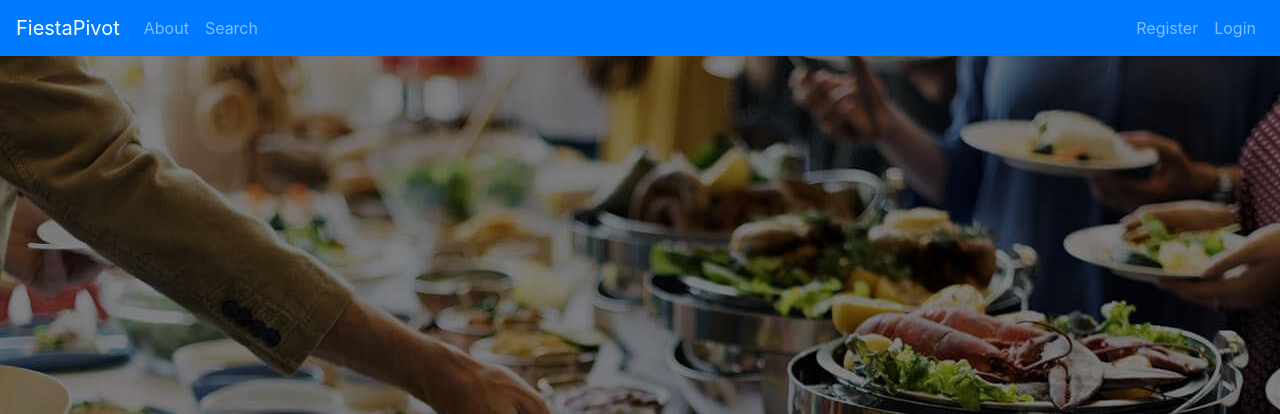
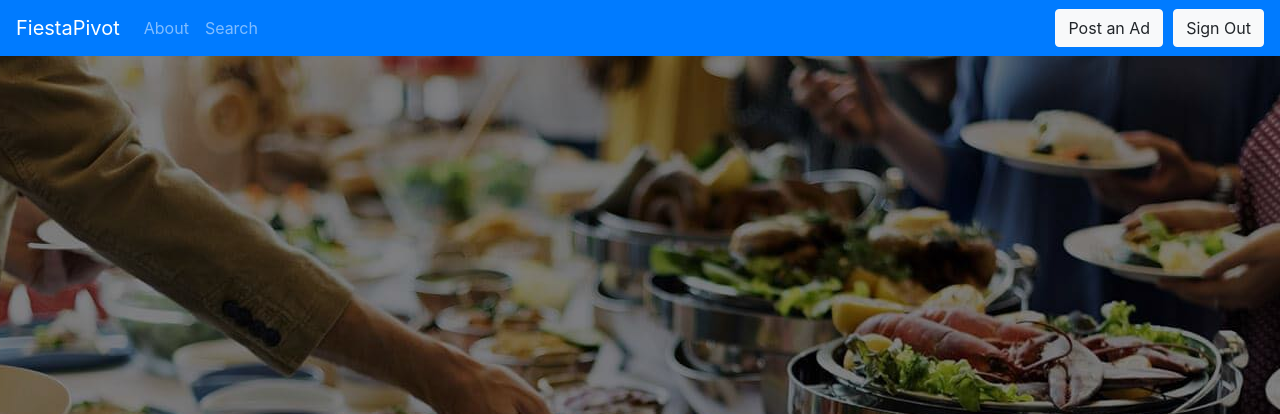
Before and after one commit to baileyivancic/FiestaPivot-SENG2011_18s2, a Flask app: page / in a window 1280 px wide. Shown: the top 414 px of the page. Run offline with Flask 2, Linux system fonts and the light colour scheme; a user stored in the database is signed in; data comes from the database, SQL or seed files in the repository; both versions use the stored data as it was after the commit; some libraries are stand-ins or nearby versions.

Commit message:
fixed index page nav bar (changes with context)

```diff
--- a/database.py
+++ b/database.py
@@ -153,6 +153,17 @@ class Database(object):
 
         self.close(db)
         return
+
+    def delete_bid(self, bid_id):
+        db = self.get_db()
+        cursor = db.cursor()
+
+        print(bid_id)
+        cursor.execute("DELETE FROM bids WHERE ID=?", bid_id)
+
+        self.close(db)
+        return
+
 
     #UNTESTED
     def updateLocation_ad(self, adID, newLocation):
--- a/routes.py
+++ b/routes.py
@@ -48,6 +48,9 @@ class Controller:
 
 	def delete_ad(self, ad_id):
 		return self.database.delete_ad(ad_id)
+
+	def delete_bid(self, bid_id):
+		return self.database.delete_bid(bid_id)
 
 	def getBids(self, adID):
 		return self.database.getBids(adID)
@@ -104,7 +107,11 @@ def default():
 		elif request.form['submit-but'] == "search":
 			return render_template("search.html")
 		#keywords = request.form['indexInput']
-	return render_template("index.html")
+
+	name = control.database.get_name( current_user.get_id() )
+
+	print(current_user.get_id())
+	return render_template("index.html", user=current_user.get_id(), name=name)
 
 @app.route('/login',  methods=["GET", "POST"])
 def login():
@@ -138,7 +145,7 @@ def register():
 		else:
 			valid = control.register_user(user, password, email, city, state)
 		if valid == 1:
-			login_user(User(user), remember= False)
+			login_user(User(email), remember= False)
 			flash("Successfully created account!")
 			return account()
 		elif valid == 0:
@@ -213,6 +220,16 @@ def delete_ad():
 	control.delete_ad(ad_id)
 	return redirect("/account")
 
+@app.route('/delete-bid',  methods=["GET", "POST"])
+@login_required
+def delete_bid():
+	# print(f"delete: form: {request.form}")
+	bid_id = request.form["id"]
+
+	control.delete_bid(bid_id)
+	return redirect("/account")
+
+
 @app.route('/about',  methods=["GET", "POST"])
 def about():
 	if request.method == "POST":
@@ -231,6 +248,7 @@ def search():
 
 # Creating bid from user input after searching
 @app.route('/bid-send', methods=['GET', 'POST'])
+@login_required
 def bidSend():
 	db = Database()
 
--- a/templates/index.html
+++ b/templates/index.html
@@ -33,6 +33,8 @@
 		                <a class="nav-link" href="/search">Search</a>
 		            </li>
 				</ul>
+
+				{% if user == None %}
 					<ul class="navbar-nav ml-auto">
 						<li class="nav-item">
 							<a class="nav-link" href="/register">Register</a>
@@ -41,6 +43,23 @@
 							<a class="nav-link" href="/login">Login</a>
 						</li>
 					</ul>
+				{% else %}
+					<ul class="navbar-nav ml-auto">
+						<li class="nav-item">
+							<a class="nav-link" href="/account">{{name[0]}}</a>
+						</li>
+						<li class="nav-item">
+							<a href="/post-ad">
+								<button type="button" class="btn btn-light">Post an Ad</button>
+							</a>
+						</li>
+						<li style="margin-left: 10px;" class="nav-item">
+							<a href="/logout">
+								<button type="button" class="btn btn-light">Sign Out</button>
+							</a>
+						</li>
+					</ul>
+				{% endif %}
 		    </div>
 		</nav>
 
```
Also changed, not shown: database.db, templates/user-dashboard.html (indentation only). Lines whose indentation alone changed are shown as unchanged.
